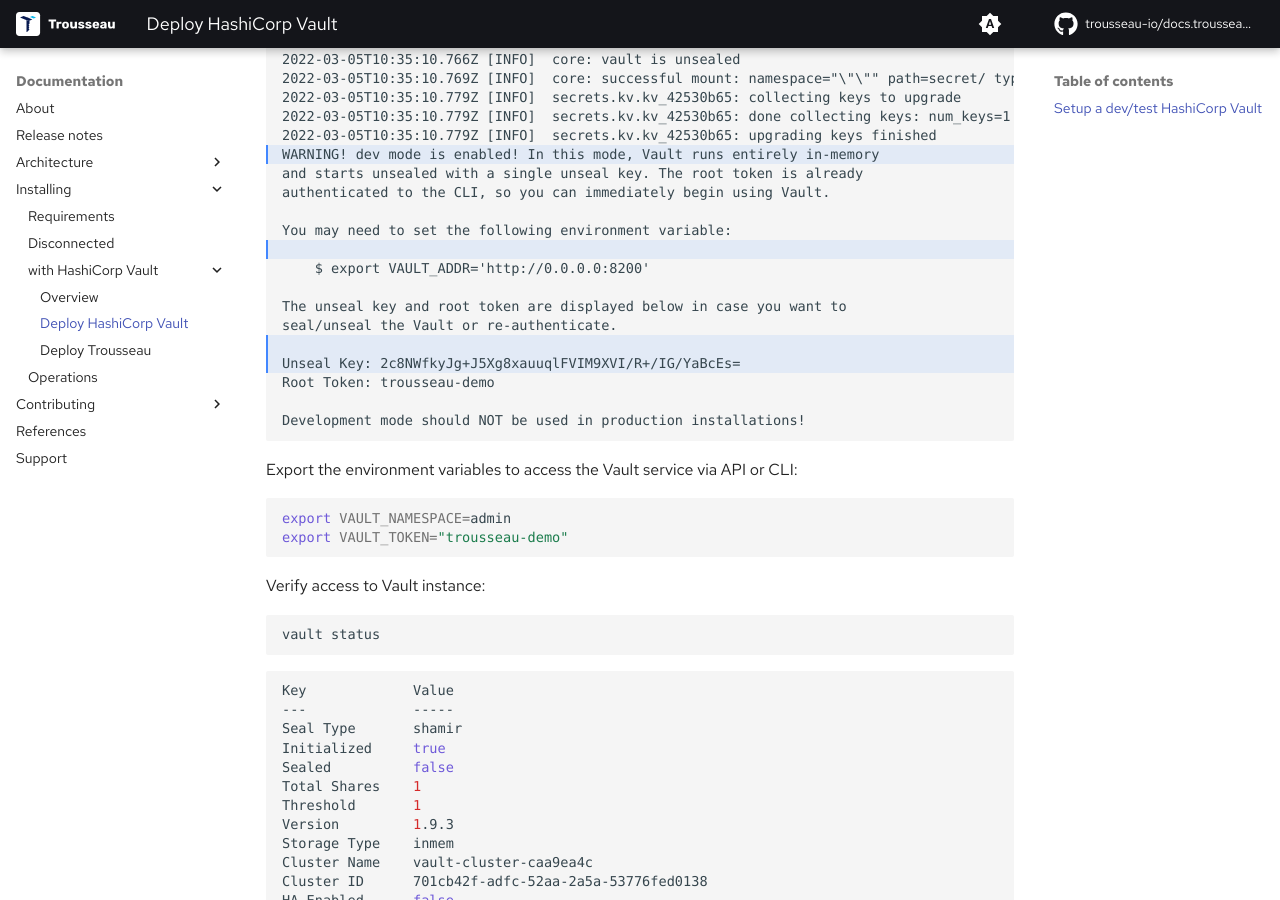
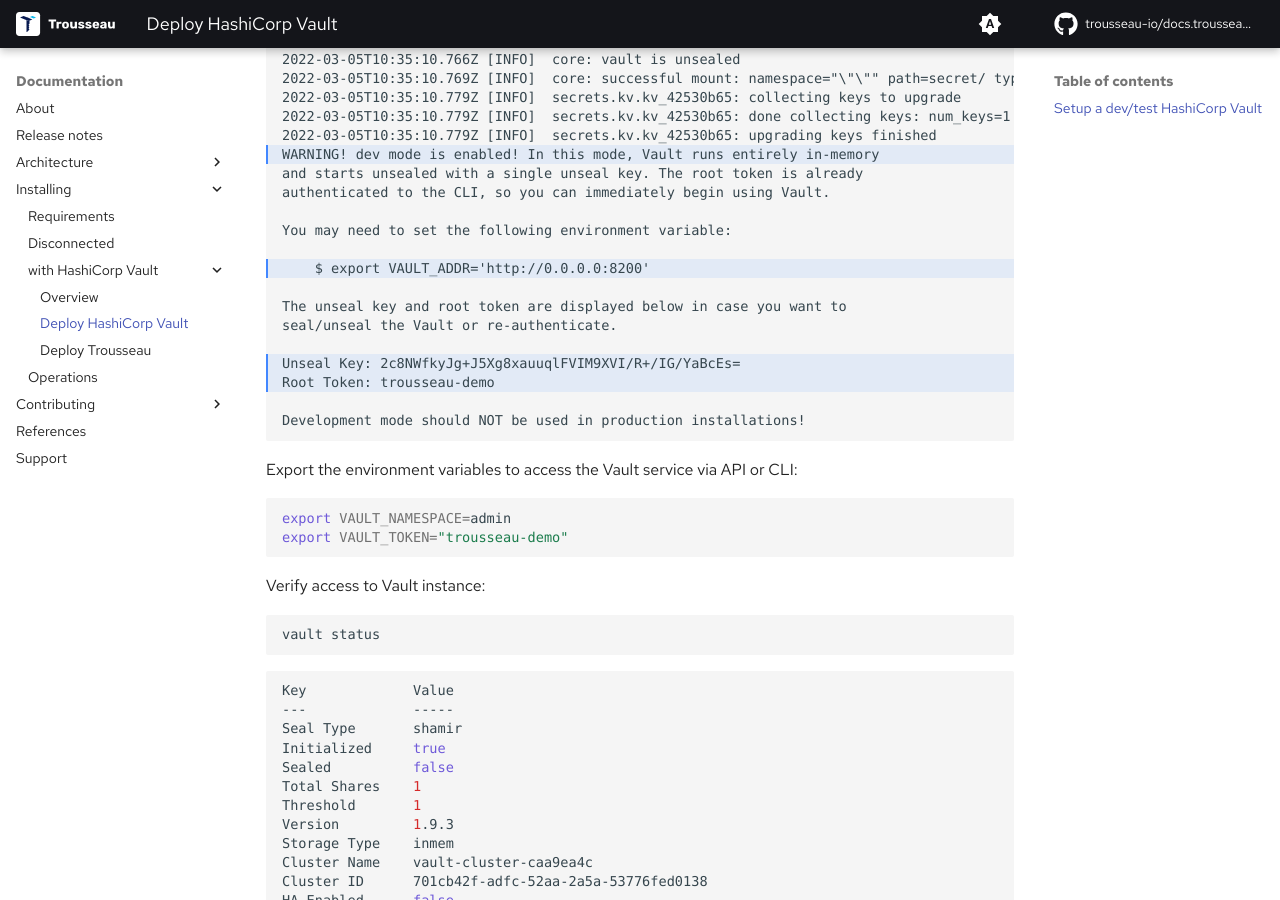
Before and after one commit to Trousseau-io/docs.trousseau.io, an MkDocs documentation site: the page built from docs/trousseau/setup-hashicorp-vault.md, in a window 1280 px wide and 900 px high, scrolled down 811 px. Built offline with MkDocs 1.6.1 and Material for MkDocs 9.7.7, drawn with Linux system fonts in a browser that asks for light colours; some web fonts are replaced; comment, search, counter and statistics services are not loaded.

Commit message:
Update setup-hashicorp-vault.md

````diff
--- a/docs/trousseau/setup-hashicorp-vault.md
+++ b/docs/trousseau/setup-hashicorp-vault.md
@@ -15,7 +15,7 @@
 ```
 
 Expected output of the console from starting HashiCorp Vault:
-``` hl_lines="21 26 31 32"
+``` hl_lines="21 27 32 33"
 2022-03-05T10:35:10.760Z [INFO]  core.cluster-listener.tcp: starting listener: listener_address=0.0.0.0:8201
 2022-03-05T10:35:10.760Z [INFO]  core.cluster-listener: serving cluster requests: cluster_listen_address=[::]:8201
 2022-03-05T10:35:10.760Z [INFO]  core: post-unseal setup starting
````
